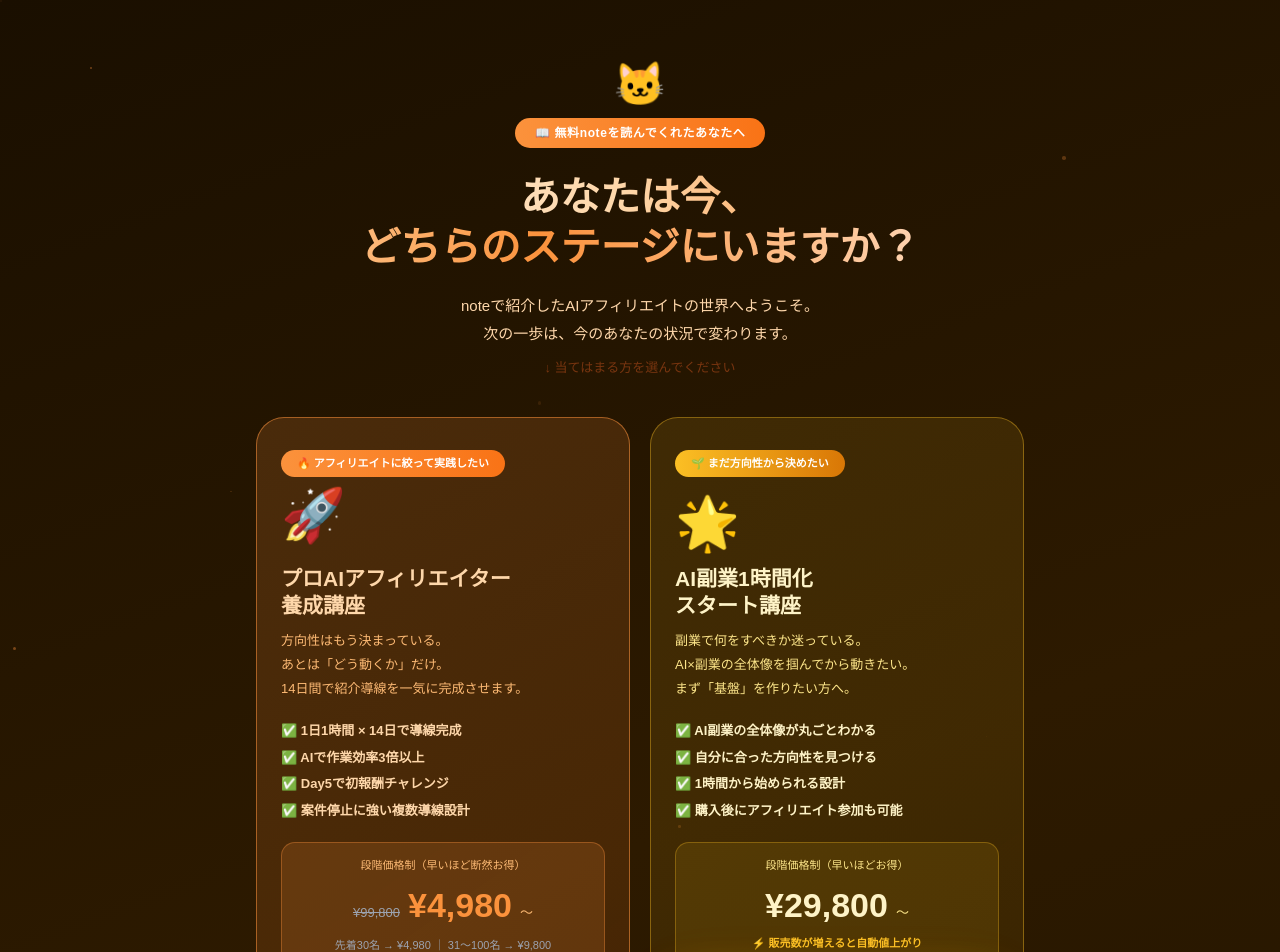
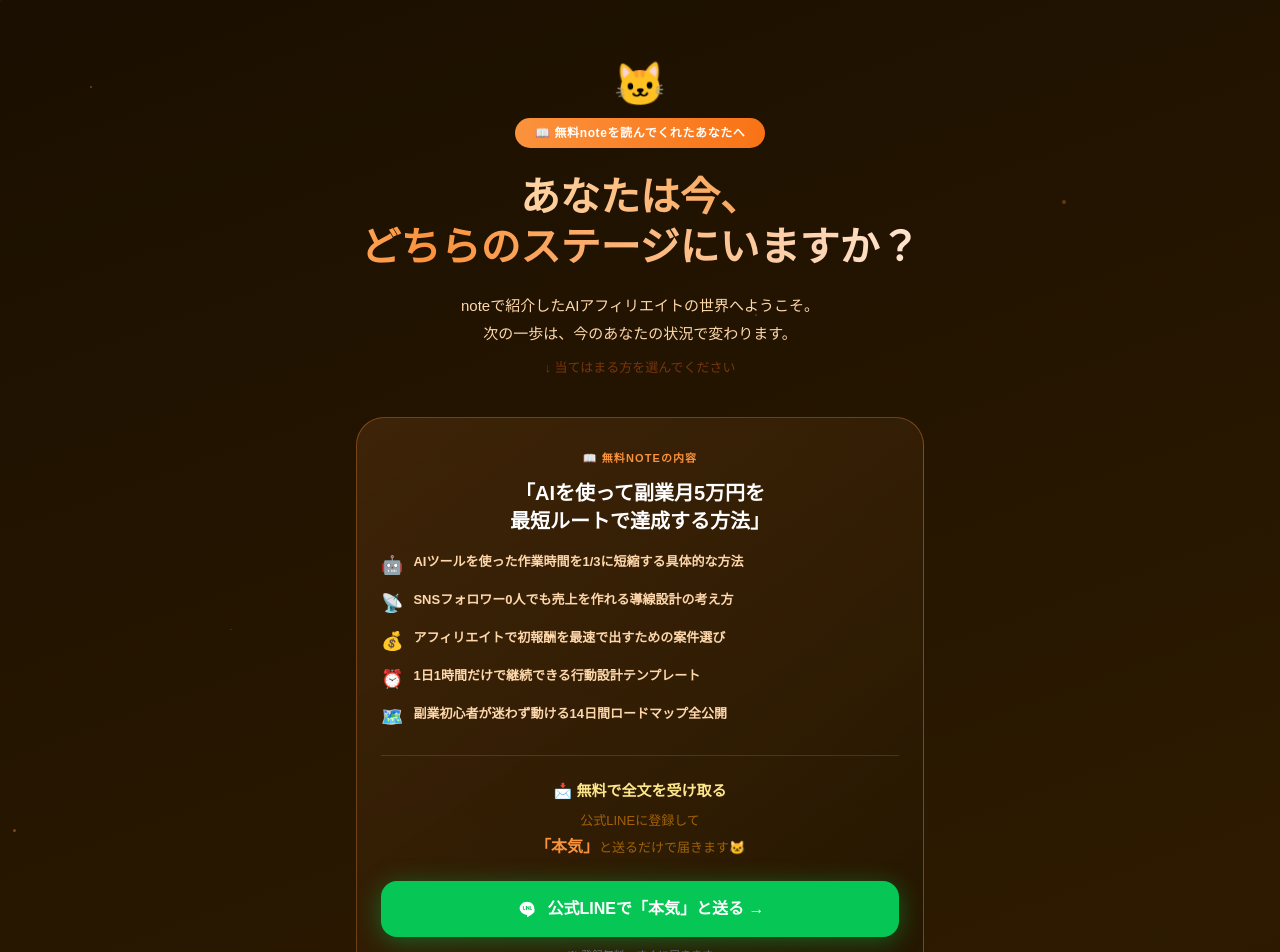
Before and after one commit to mio-s1te/practice-log, a React (Vite) app: page /cushion-lp in a window 1280 px wide. Shown: the top 952 px of the page. Built offline with nearby package versions, Linux system fonts and the light colour scheme; no server answers.

Commit message:
feat: クッションLPに無料note内容紹介+LINEで本気CTAを追加

```diff
--- a/src/pages/lp/CushionLP.tsx
+++ b/src/pages/lp/CushionLP.tsx
@@ -126,6 +126,72 @@ export function CushionLP() {
             次の一歩は、今のあなたの状況で変わります。
           </p>
           <p style={{ color: '#78350f', fontSize: '13px', marginBottom: '8px' }}>↓ 当てはまる方を選んでください</p>
+        </section>
+
+        {/* ══ 無料note紹介 ══ */}
+        <section style={{ padding: '0 16px 48px', maxWidth: '600px', margin: '0 auto' }}>
+          <div style={{
+            background: 'linear-gradient(145deg,rgba(251,146,60,.13) 0%,rgba(30,20,0,.6) 100%)',
+            border: '1.5px solid rgba(251,146,60,.35)',
+            borderRadius: '28px', padding: '32px 24px',
+          }}>
+            <p style={{ color: '#fb923c', fontSize: '11px', fontWeight: 800, letterSpacing: '.1em', textTransform: 'uppercase', marginBottom: '12px', textAlign: 'center' }}>
+              📖 無料noteの内容
+            </p>
+            <h2 style={{ fontSize: '20px', fontWeight: 900, color: '#fff', lineHeight: 1.4, marginBottom: '16px', textAlign: 'center' }}>
+              「AIを使って副業月5万円を<br />最短ルートで達成する方法」
+            </h2>
+            <ul style={{ listStyle: 'none', padding: 0, margin: '0 0 24px', display: 'flex', flexDirection: 'column', gap: '10px' }}>
+              {[
+                { emoji: '🤖', text: 'AIツールを使った作業時間を1/3に短縮する具体的な方法' },
+                { emoji: '📡', text: 'SNSフォロワー0人でも売上を作れる導線設計の考え方' },
+                { emoji: '💰', text: 'アフィリエイトで初報酬を最速で出すための案件選び' },
+                { emoji: '⏰', text: '1日1時間だけで継続できる行動設計テンプレート' },
+                { emoji: '🗺️', text: '副業初心者が迷わず動ける14日間ロードマップ全公開' },
+              ].map(item => (
+                <li key={item.text} style={{ display: 'flex', alignItems: 'flex-start', gap: '10px' }}>
+                  <span style={{ fontSize: '18px', flexShrink: 0, marginTop: '1px' }}>{item.emoji}</span>
+                  <span style={{ color: '#fed7aa', fontSize: '13px', lineHeight: 1.75, fontWeight: 600 }}>{item.text}</span>
+                </li>
+              ))}
+            </ul>
+
+            {/* 区切り */}
+            <div style={{ borderTop: '1px solid rgba(251,146,60,.2)', margin: '0 0 24px' }} />
+
+            {/* LINE CTA */}
+            <p style={{ color: '#fde68a', fontSize: '15px', fontWeight: 900, textAlign: 'center', marginBottom: '8px' }}>
+              📩 無料で全文を受け取る
+            </p>
+            <p style={{ color: '#a16207', fontSize: '13px', lineHeight: 1.75, textAlign: 'center', marginBottom: '20px' }}>
+              公式LINEに登録して<br />
+              <strong style={{ color: '#fb923c', fontSize: '16px' }}>「本気」</strong>
+              と送るだけで届きます🐱
+            </p>
+            <a
+              href="https://lin.ee/sSD9W7a"
+              target="_blank"
+              rel="noopener noreferrer"
+              style={{
+                display: 'flex', alignItems: 'center', justifyContent: 'center', gap: '10px',
+                background: '#06C755',
+                borderRadius: '16px', padding: '16px 24px',
+                color: '#fff', fontWeight: 900, fontSize: '16px',
+                boxShadow: '0 4px 24px rgba(6,199,85,.4)',
+                textDecoration: 'none',
+              }}
+            >
+              <svg width="22" height="22" viewBox="0 0 48 48" fill="none" xmlns="http://www.w3.org/2000/svg">
+                <rect width="48" height="48" rx="12" fill="#06C755"/>
+                <path d="M24 8C15.163 8 8 14.373 8 22.25c0 7.089 6.29 13.04 14.786 14.066.576.124 1.36.38 1.558.87.178.446.116 1.145.057 1.596l-.252 1.512c-.077.447-.354 1.748 1.531.953 1.885-.795 10.17-5.99 13.876-10.26C41.474 28.56 40 25.535 40 22.25 40 14.373 32.837 8 24 8z" fill="white"/>
+                <path d="M34.5 25.5h-4a.5.5 0 0 1-.5-.5v-7a.5.5 0 0 1 .5-.5h1a.5.5 0 0 1 .5.5V24h2.5a.5.5 0 0 1 .5.5v1a.5.5 0 0 1-.5.5zM19.5 25.5h-4a.5.5 0 0 1-.5-.5v-7a.5.5 0 0 1 .5-.5h1a.5.5 0 0 1 .5.5v6h2.5a.5.5 0 0 1 .5.5v1a.5.5 0 0 1-.5.5zM22 18h1a.5.5 0 0 1 .5.5v7a.5.5 0 0 1-.5.5h-1a.5.5 0 0 1-.5-.5v-7a.5.5 0 0 1 .5-.5zM28.5 25.5h-1a.5.5 0 0 1-.41-.21l-3-4.5V25a.5.5 0 0 1-.5.5h-1a.5.5 0 0 1-.5-.5v-7a.5.5 0 0 1 .5-.5h1c.16 0 .31.075.41.21l3 4.5V18.5a.5.5 0 0 1 .5-.5h1a.5.5 0 0 1 .5.5v7a.5.5 0 0 1-.5.5z" fill="#06C755"/>
+              </svg>
+              公式LINEで「本気」と送る →
+            </a>
+            <p style={{ color: '#6b7280', fontSize: '11px', textAlign: 'center', marginTop: '10px' }}>
+              ※ 登録無料・すぐに届きます
+            </p>
+          </div>
         </section>
 
         {/* ══ 2択カード ══ */}
```
Also changed, not shown: 1 other file (tests, documents, lock files or other folders).
